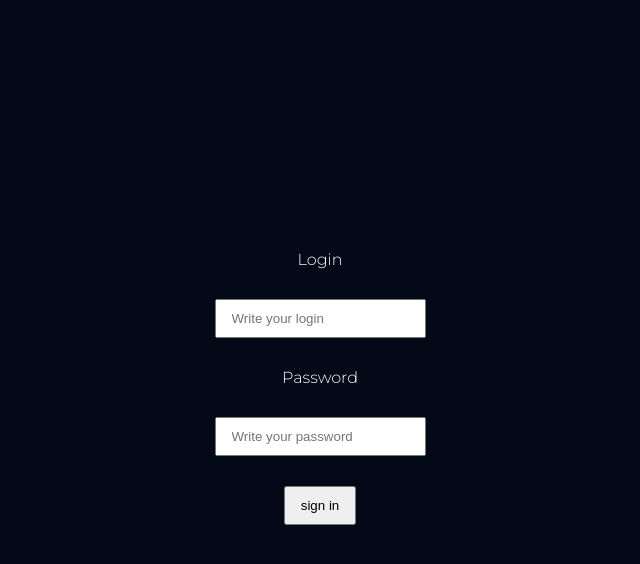
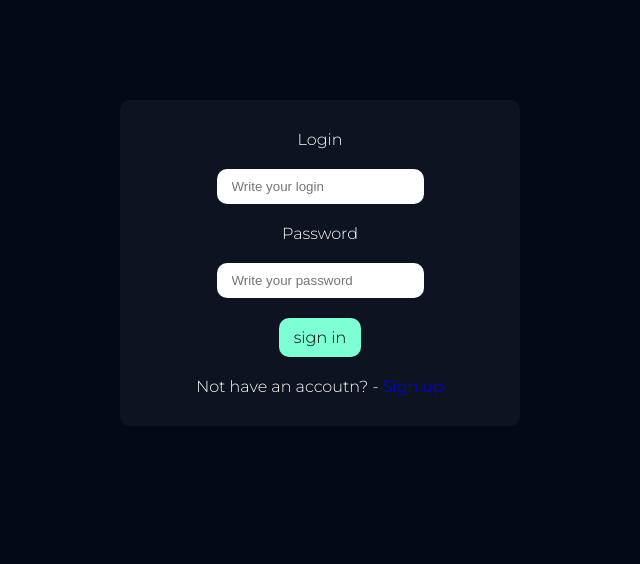
Before and after one commit to lipcheyy/testing-app, a PHP site: page / in a window 1280 px wide. Shown: the top 564 px of the page, without its empty margins (320-960 px from the left). Run offline with PHP 8.4, Linux system fonts and the light colour scheme.

Commit message:
feat: add registration form, styling done

```diff
--- a/auth.css
+++ b/auth.css
@@ -12,6 +12,7 @@ body {
     font-family: Montserrat;
     color: white;
 }
+
 nav {
     background: #0e1321;
     padding: 0 15px;
@@ -22,15 +23,27 @@ a {
     font-family: Montserrat;
 }
 .form-container{
-    margin: 250px auto ;
+    margin: 100px auto ;
     width: 400px;
+    background-color: #0e1321;
+    padding: 30px;
+    border-radius: 10px ;
 }
 .auth-form{
     display: flex;
     flex-direction: column;
-    gap: 30px;
+    gap: 20px;
     align-items: center;
 }
 input{
     padding: 10px 15px;
+    border-radius: 10px ;
+    border: 0;
 }
+.sign-in{
+    background-color: aquamarine;
+    border: none;
+    font: inherit;
+    cursor: pointer;
+    outline: inherit;
+}
--- a/index.php
+++ b/index.php
@@ -16,7 +16,10 @@
             <input type="text" placeholder="Write your login" required>
             <label for="">Password</label>
             <input type="password" placeholder="Write your password" required >
-            <input type="submit" value="sign in">
+            <input type="submit" value="sign in" class="sign-in">
+            <div>
+                Not have an accoutn? - <a href="registration.php" style="color: blue">Sign up</a>
+            </div>
         </form>
     </div>
 </body>
```
Also changed, not shown: registration.php (added, +31 -0 lines).
